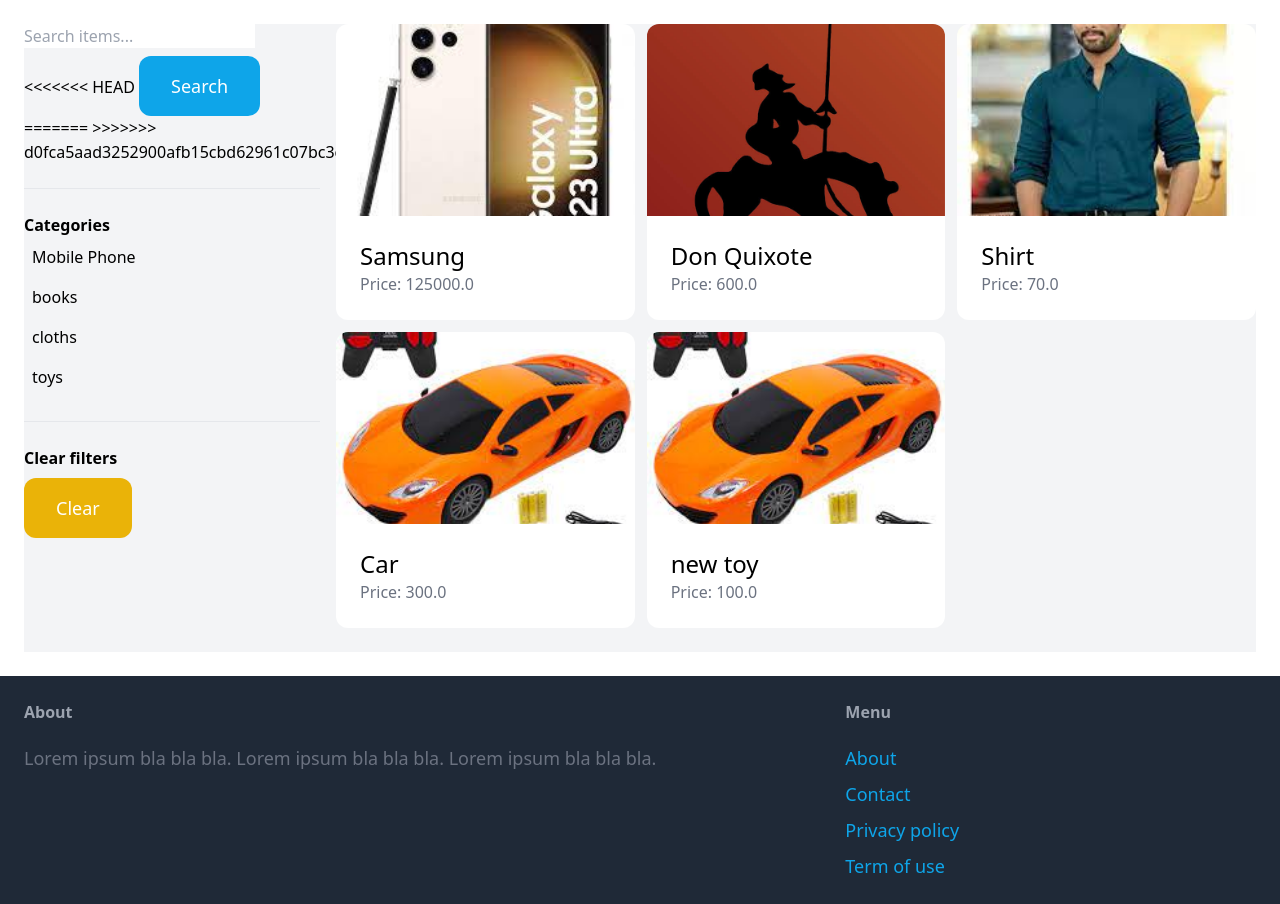
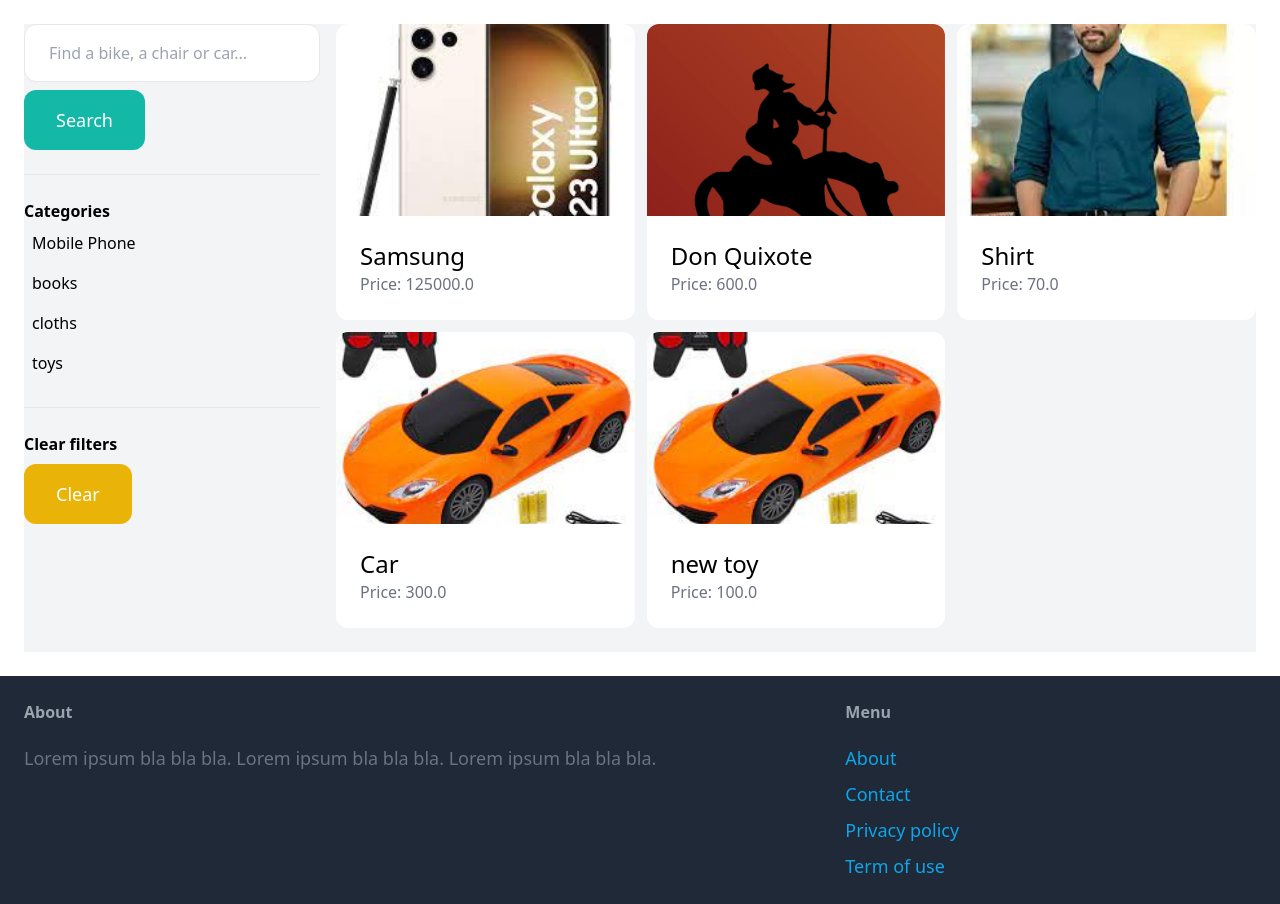
Before and after one commit to nismalrfd/marketplace-sellover, a Django app: page /items/ in a window 1280 px wide. Shown: the part 77-981 px from the top of the page. Run offline with Django 4.2, Linux system fonts and the light colour scheme; a user stored in the database is signed in; data comes from the database, SQL or seed files in the repository; some libraries are stand-ins or nearby versions.

Commit message:
search error fixed

```diff
--- a/items/templates/item/items.html
+++ b/items/templates/item/items.html
@@ -5,19 +5,11 @@
 {% block content %}
     <div class="pb-6 grid grid-cols-1 md:grid-cols-4 gap-4 bg-gray-100">
         <div class="md:col-span-1">
-                <input type="text" id="search-input" placeholder="Search items...">
-    <div id="search-results"></div>
+            <form method="get" action="{% url 'items' %}" id = "search-form" autocomplete="off">
+                <input name="query" class="w-full py-4 px-6 border rounded-xl"  id = "search-input" type="text" value="{{ query }}" placeholder="Find a bike, a chair or car...">
 
-<<<<<<< HEAD
-                <button class="mt-2 py-4 px-8 text-lg bg-sky-500 text-white rounded-xl" type="submit">Search</button>
+                <button class="mt-2 py-4 px-8 text-lg bg-teal-500 text-white rounded-xl" type="submit">Search</button>
             </form>
-=======
-<!--            <form method="get" action="{% url 'items' %}" id = "search-form" autocomplete="off">-->
-<!--                <input name="query" class="w-full py-4 px-6 border rounded-xl"  id = "search-input" type="text" value="{{ query }}" placeholder="Find a bike, a chair or car...">-->
-
-<!--                <button class="mt-2 py-4 px-8 text-lg bg-teal-500 text-white rounded-xl" type="submit">Search</button>-->
-<!--            </form>-->
->>>>>>> d0fca5aad3252900afb15cbd62961c07bc3e4b47
 
             <hr class="my-6">
 
```
